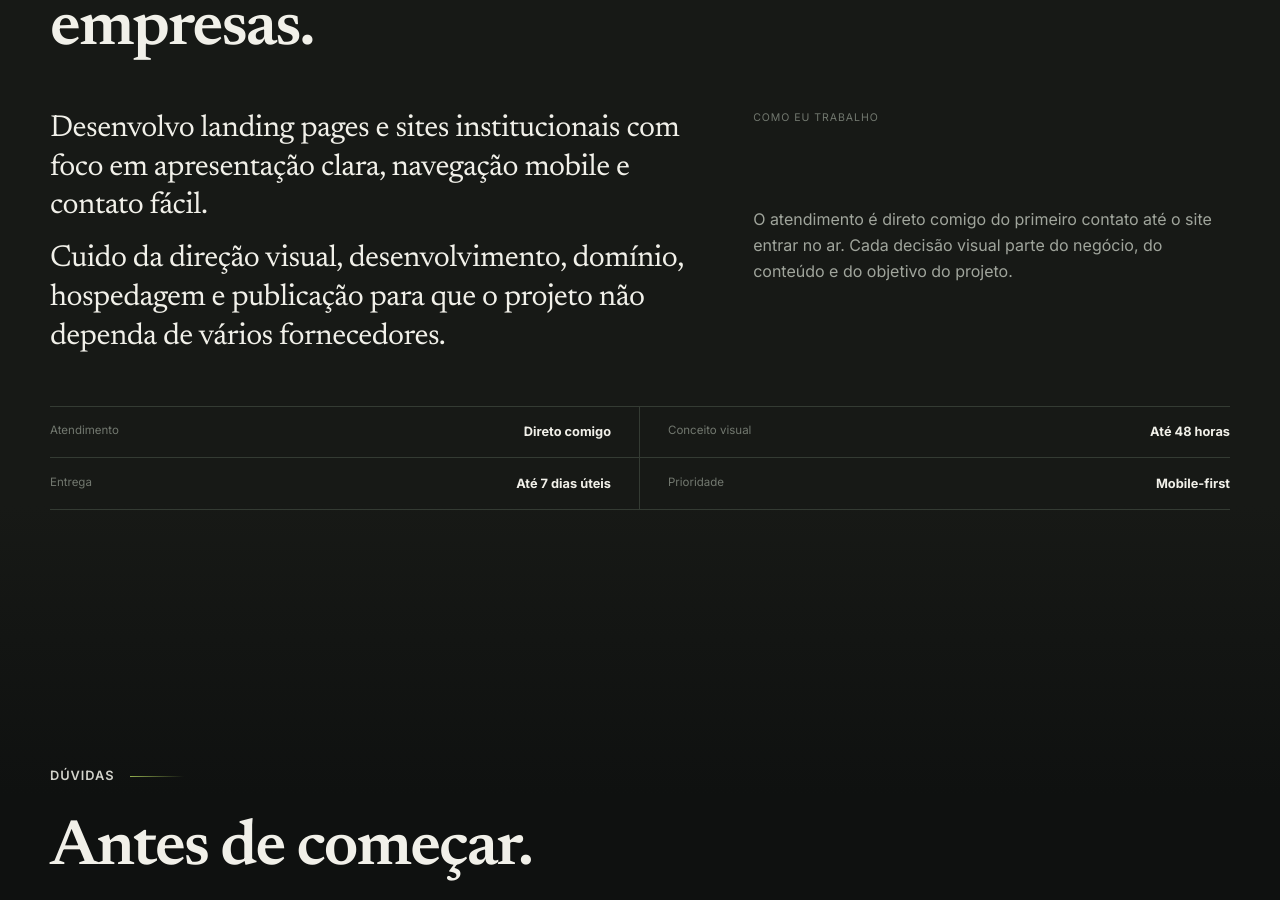
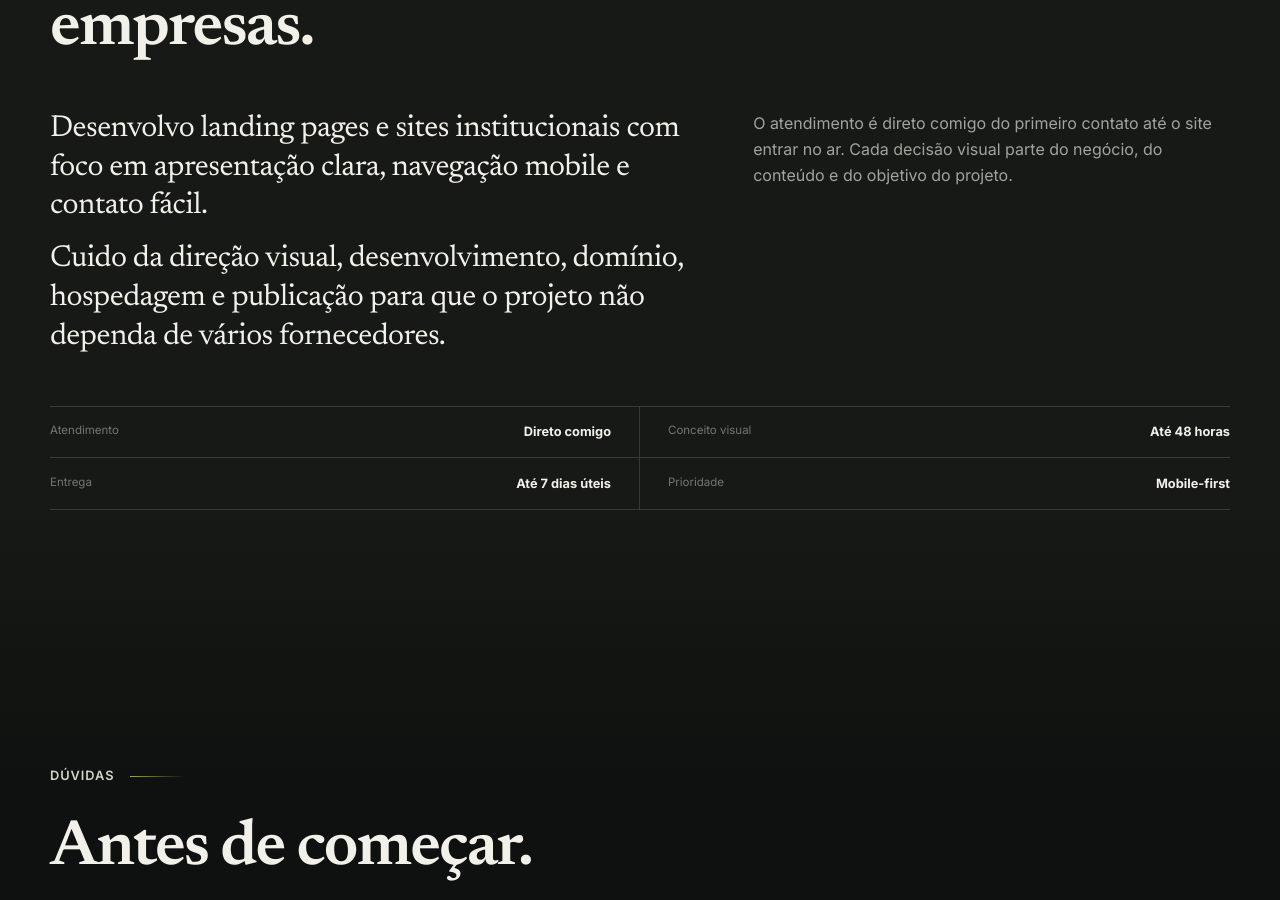
Before and after one commit to gabrieljmeira/gabriel-justin-site, a Next.js app: page / in a window 1280 px wide. Shown: the part 6341-7241 px from the top of the page. Built offline with nearby package versions, Linux system fonts and the light colour scheme.

Commit message:
content: remove remaining redundant microcopy

```diff
--- a/app/page.tsx
+++ b/app/page.tsx
@@ -330,7 +330,6 @@ export default function Home() {
                 </div>
 
                 <div className="about-method">
-                  <span>Como eu trabalho</span>
                   <p>O atendimento é direto comigo do primeiro contato até o site entrar no ar. Cada decisão visual parte do negócio, do conteúdo e do objetivo do projeto.</p>
                 </div>
               </div>
@@ -358,7 +357,7 @@ export default function Home() {
               </header>
 
               <div className="faq-list" data-line-draw>
-                {faq.map((item, index) => (
+                {faq.map((item) => (
                   <details className="faq-item" key={item.question}>
                     <summary>
                       <strong>{item.question}</strong>
```
